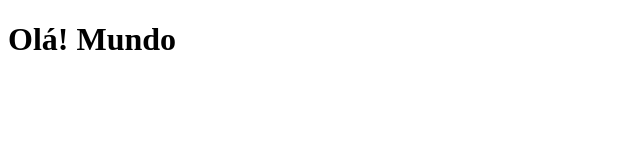
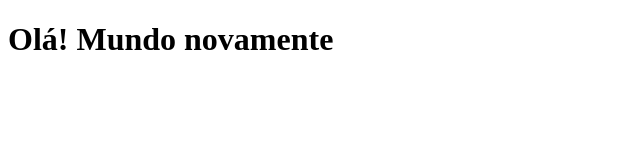
Before and after one commit to Galassios/projeto-redes-sociais, a plain HTML site: page index.html in a window 1280 px wide. Shown: the whole page, without its empty margins (0-640 px from the left). Drawn offline with Linux system fonts and the light colour scheme.

Commit message:
Update index.html

```diff
--- a/index.html
+++ b/index.html
@@ -8,6 +8,6 @@
     <title>Projeto redes sociais</title>
 </head>
 <body>
-    <h1>Olá! Mundo</h1>
+    <h1>Olá! Mundo novamente</h1>
 </body>
 </html>
```
